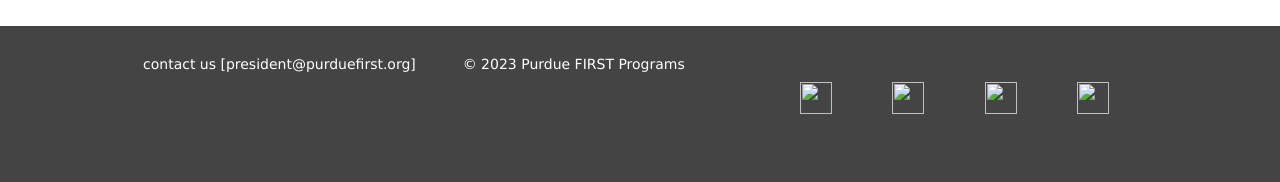
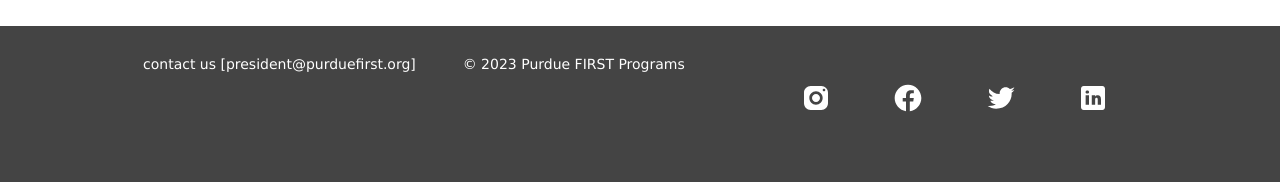
Before and after one commit to purduefirst/purduefirst.github.io, a Jekyll site: the page built from calendar.html, in a window 1280 px wide. Shown: the part 1192-1374 px from the top of the page. Built offline with Jekyll 4.4.1, drawn with Linux system fonts in a browser that asks for light colours.

Commit message:
Fixed social media icon file paths

```diff
--- a/_includes/contact-us.html
+++ b/_includes/contact-us.html
@@ -23,7 +23,7 @@
 
 			footer img {
 				border-right: none;
-				margine: none;
+				margin: none;
 			}
 		</style>
 		<footer>
@@ -31,10 +31,10 @@
 		  <div><p>© 2023 Purdue FIRST Programs</p></div>
 		  <div>
 			<ul>
-			  <li><a href="https://www.instagram.com/PurdueFIRST/" target="_blank"><img style="height:32px" src="socials-instagram.svg"></a></li>
-			  <li><a href="https://www.facebook.com/PurdueFIRST/" target="_blank"><img style="height:32px" src="socials-facebook.svg"></a></li>
-			  <li><a href="https://twitter.com/PurdueFIRST" target="_blank"><img style="height:32px" src="socials-twitter.svg"></a></li>
-			  <li><a href="https://www.linkedin.com/groups/4394104/" target="_blank"><img style="height:32px" src="socials-linkedin.svg"></a></li>
+			  <li><a href="https://www.instagram.com/PurdueFIRST/"><img style="height:32px" src="img/socials-instagram.svg"></a></li>
+			  <li><a href="https://www.facebook.com/PurdueFIRST/"><img style="height:32px" src="img/socials-facebook.svg"></a></li>
+			  <li><a href="https://twitter.com/PurdueFIRST"><img style="height:32px" src="img/socials-twitter.svg"></a></li>
+			  <li><a href="https://www.linkedin.com/groups/4394104/"><img style="height:32px" src="img/socials-linkedin.svg"></a></li>
 			</ul>
 		  </div>
 		</footer>
```
